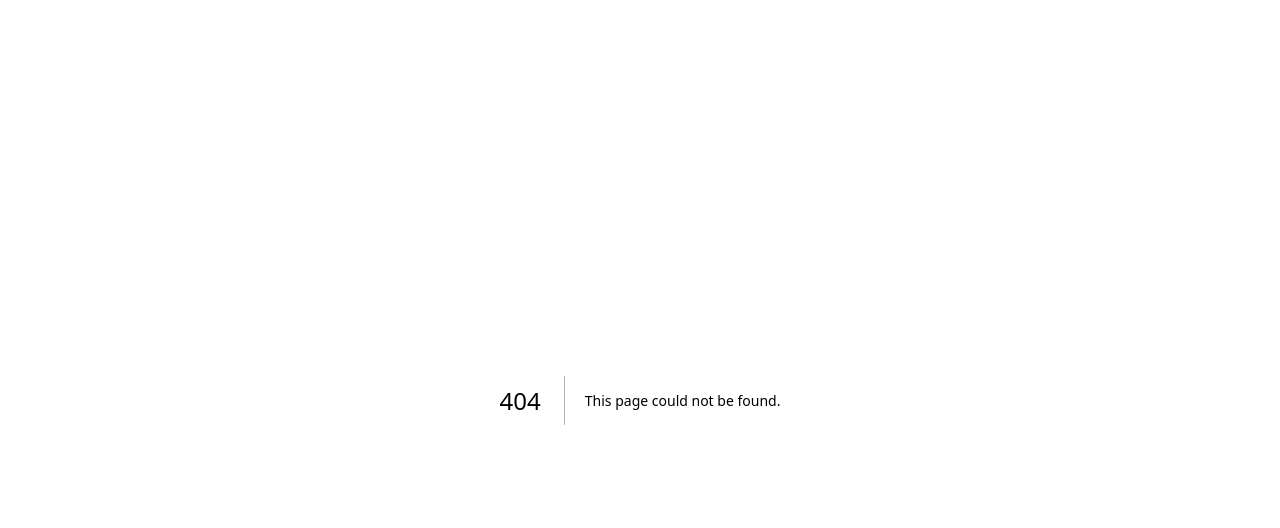
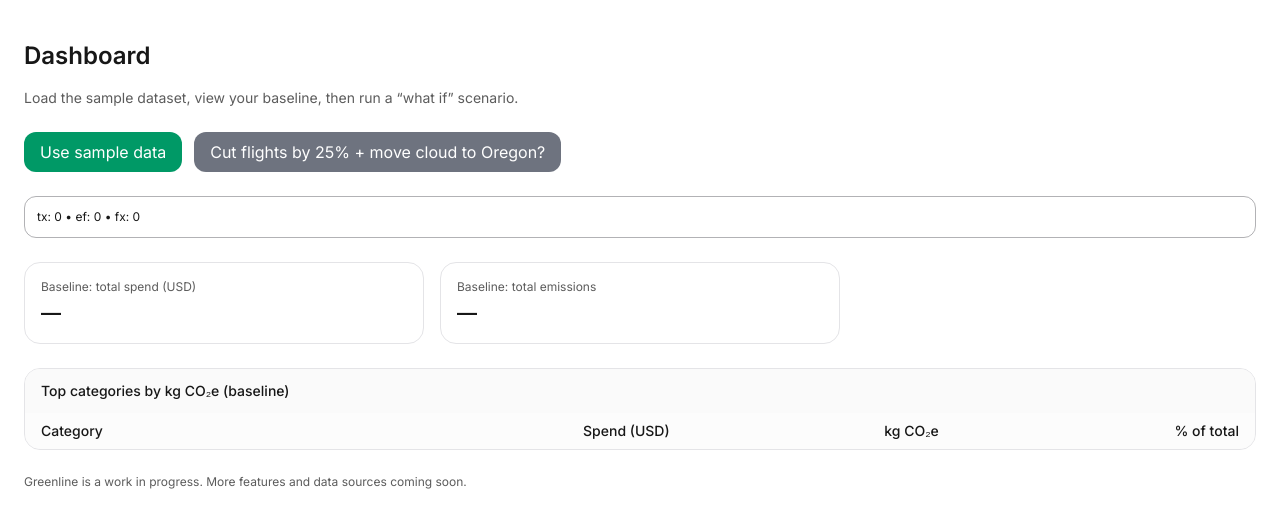
Before and after one commit to adam1sm/bGreen, a Next.js app: page /try in a window 1280 px wide. Before the commit this address had no page. Shown: the top 528 px of the page. Built offline with nearby package versions, Linux system fonts and the light colour scheme.

Commit message:
Import changes

```diff
--- a/src/app/page.tsx
+++ b/src/app/page.tsx
@@ -1,5 +1,4 @@
-
-import Hero from '@/components/Hero';
+import Hero from "../components/Hero";
 
 export default function Home() {
   return (
--- /dev/null
+++ b/src/app/try/page.tsx
@@ -0,0 +1,14 @@
+import DemoClient from "../../components/DemoClient";
+
+export default function TryPage() {
+  return (
+    <main className="min-h-screen px-6 py-10">
+      <h1 className="text-2xl font-semibold mb-4">Dashboard</h1>
+      <p className="text-sm opacity-70 mb-6">
+        Load the sample dataset, view your baseline, then run a “what if”
+        scenario.
+      </p>
+      <DemoClient />
+    </main>
+  );
+}
--- a/src/components/DemoClient.tsx
+++ b/src/components/DemoClient.tsx
@@ -1,16 +1,25 @@
 "use client";
 
 import { useMemo, useState } from "react";
-import { loadDemo } from "@/lib/data/loaders";
-import { baselineTotals, applyScenario } from "@/lib/data/math";
+import { loadDemo } from "../lib/data/loaders";
+import { baselineTotals, applyScenario } from "../lib/data/math";
 
 type Totals = ReturnType<typeof baselineTotals>;
 
 const scenario = {
   title: "Cut flights by 25% + move cloud to Oregon?",
   steps: [
-    { action: "scale_category_spend", category: "Travel-Air", scale_factor: 0.75 },
-    { action: "region_override_for_category", category: "Cloud/IT", from_region: "ANY", to_region: "US-OR" },
+    {
+      action: "scale_category_spend",
+      category: "Travel-Air",
+      scale_factor: 0.75,
+    },
+    {
+      action: "region_override_for_category",
+      category: "Cloud/IT",
+      from_region: "ANY",
+      to_region: "US-OR",
+    },
   ],
 };
 
@@ -51,7 +60,9 @@ export default function DemoClient() {
       setTimeout(() => setRevealing(false), 1000);
     } catch (e: any) {
       setError(e?.message || String(e));
-      setTx(null); setEf(null); setFx(null);
+      setTx(null);
+      setEf(null);
+      setFx(null);
     } finally {
       setLoading(false);
     }
@@ -104,12 +115,18 @@ export default function DemoClient() {
 
       {/* Credibility panel (simple counts + expandable raw row) */}
       <div className="text-xs p-3 rounded-xl border border-zinc-700/40">
-        <div>tx: {tx?.length ?? 0} • ef: {ef?.length ?? 0} • fx: {fx?.length ?? 0}</div>
+        <div>
+          tx: {tx?.length ?? 0} • ef: {ef?.length ?? 0} • fx: {fx?.length ?? 0}
+        </div>
         {error && <div className="text-red-500 mt-1">Error: {error}</div>}
         {tx && tx.length > 0 && (
           <details className="mt-2">
-            <summary className="cursor-pointer">See an example transaction entry</summary>
-            <pre className="mt-2 overflow-auto">{JSON.stringify(tx[0], null, 2)}</pre>
+            <summary className="cursor-pointer">
+              See an example transaction entry
+            </summary>
+            <pre className="mt-2 overflow-auto">
+              {JSON.stringify(tx[0], null, 2)}
+            </pre>
           </details>
         )}
       </div>
@@ -118,12 +135,20 @@ export default function DemoClient() {
       <div className="grid grid-cols-1 md:grid-cols-3 gap-4">
         <Tile
           title="Baseline: total spend (USD)"
-          value={!base || revealing ? "—" : `$${Math.round(base.totalUSD).toLocaleString()}`}
+          value={
+            !base || revealing
+              ? "—"
+              : `$${Math.round(base.totalUSD).toLocaleString()}`
+          }
           loading={loading || revealing}
         />
         <Tile
           title="Baseline: total emissions"
-          value={!base || revealing ? "—" : `${Math.round(base.totalKg).toLocaleString()} kg CO₂e`}
+          value={
+            !base || revealing
+              ? "—"
+              : `${Math.round(base.totalKg).toLocaleString()} kg CO₂e`
+          }
           loading={loading || revealing}
         />
         {showScenarioCols && (
@@ -131,7 +156,9 @@ export default function DemoClient() {
             title="Scenario delta"
             value={
               after
-                ? `↓ ${((1 - after.totalKg / (base!.totalKg)) * 100).toFixed(1)}% decrease`
+                ? `↓ ${((1 - after.totalKg / base!.totalKg) * 100).toFixed(
+                    1
+                  )}% decrease`
                 : "—"
             }
             accent={!!after}
@@ -158,35 +185,62 @@ export default function DemoClient() {
             </tr>
           </thead>
           <tbody>
-            {(loading || revealing)
+            {loading || revealing
               ? Array.from({ length: 8 }).map((_, i) => (
-                  <tr key={`skeleton-${i}`} className="border-t border-zinc-200 dark:border-zinc-800 animate-pulse">
-                    <Td><div className="h-4 w-40 rounded bg-zinc-200 dark:bg-zinc-800" /></Td>
-                    <Td className="text-right"><div className="ml-auto h-4 w-24 rounded bg-zinc-200 dark:bg-zinc-800" /></Td>
-                    <Td className="text-right"><div className="ml-auto h-4 w-20 rounded bg-zinc-200 dark:bg-zinc-800" /></Td>
-                    <Td className="text-right"><div className="ml-auto h-4 w-16 rounded bg-zinc-200 dark:bg-zinc-800" /></Td>
+                  <tr
+                    key={`skeleton-${i}`}
+                    className="border-t border-zinc-200 dark:border-zinc-800 animate-pulse"
+                  >
+                    <Td>
+                      <div className="h-4 w-40 rounded bg-zinc-200 dark:bg-zinc-800" />
+                    </Td>
+                    <Td className="text-right">
+                      <div className="ml-auto h-4 w-24 rounded bg-zinc-200 dark:bg-zinc-800" />
+                    </Td>
+                    <Td className="text-right">
+                      <div className="ml-auto h-4 w-20 rounded bg-zinc-200 dark:bg-zinc-800" />
+                    </Td>
+                    <Td className="text-right">
+                      <div className="ml-auto h-4 w-16 rounded bg-zinc-200 dark:bg-zinc-800" />
+                    </Td>
                     {showScenarioCols && (
                       <>
-                        <Td className="text-right"><div className="ml-auto h-4 w-20 rounded bg-zinc-200 dark:bg-zinc-800" /></Td>
-                        <Td className="text-right"><div className="ml-auto h-4 w-14 rounded bg-zinc-200 dark:bg-zinc-800" /></Td>
+                        <Td className="text-right">
+                          <div className="ml-auto h-4 w-20 rounded bg-zinc-200 dark:bg-zinc-800" />
+                        </Td>
+                        <Td className="text-right">
+                          <div className="ml-auto h-4 w-14 rounded bg-zinc-200 dark:bg-zinc-800" />
+                        </Td>
                       </>
                     )}
                   </tr>
                 ))
               : rows.map((r) => {
-                const afterKg = after?.byCat?.[r.category]?.kg as number | undefined;
+                  const afterKg = after?.byCat?.[r.category]?.kg as
+                    | number
+                    | undefined;
                   const hasAfter = typeof afterKg === "number";
 
                   const deltaRaw = hasAfter ? afterKg - r.kg : undefined;
                   const deltaRounded =
-                  typeof deltaRaw === "number" ? Math.round(deltaRaw) : undefined;
-                const showDelta = typeof deltaRounded === "number" && deltaRounded !== 0;
+                    typeof deltaRaw === "number"
+                      ? Math.round(deltaRaw)
+                      : undefined;
+                  const showDelta =
+                    typeof deltaRounded === "number" && deltaRounded !== 0;
 
                   return (
-                  <tr key={r.category} className="border-t border-zinc-200 dark:border-zinc-800">
+                    <tr
+                      key={r.category}
+                      className="border-t border-zinc-200 dark:border-zinc-800"
+                    >
                       <Td>{r.category}</Td>
-                    <Td className="text-right">${Math.round(r.usd).toLocaleString()}</Td>
-                    <Td className="text-right">{Math.round(r.kg).toLocaleString()}</Td>
+                      <Td className="text-right">
+                        ${Math.round(r.usd).toLocaleString()}
+                      </Td>
+                      <Td className="text-right">
+                        {Math.round(r.kg).toLocaleString()}
+                      </Td>
                       <Td className="text-right">{r.kg_perc.toFixed(1)}%</Td>
 
                       {showScenarioCols && (
@@ -195,27 +249,35 @@ export default function DemoClient() {
                           <Td className="text-right">
                             {revealingScenario ? (
                               <div className="ml-auto h-4 w-20 rounded bg-zinc-200 dark:bg-zinc-800 animate-pulse" />
+                            ) : hasAfter ? (
+                              Math.round(afterKg!).toLocaleString()
                             ) : (
-                            hasAfter ? Math.round(afterKg!).toLocaleString() : "\u00A0"
+                              "\u00A0"
                             )}
                           </Td>
 
                           {/* Δ kg — blank when 0 */}
                           <Td
                             className={`text-right ${
-                            !revealingScenario && showDelta && deltaRounded! < 0
+                              !revealingScenario &&
+                              showDelta &&
+                              deltaRounded! < 0
                                 ? "text-emerald-600"
                                 : ""
                             } ${
-                            !revealingScenario && showDelta && deltaRounded! > 0
+                              !revealingScenario &&
+                              showDelta &&
+                              deltaRounded! > 0
                                 ? "text-rose-500"
                                 : ""
                             }`}
                           >
                             {revealingScenario ? (
                               <div className="ml-auto h-4 w-14 rounded bg-zinc-200 dark:bg-zinc-800 animate-pulse" />
+                            ) : showDelta ? (
+                              deltaRounded!.toLocaleString()
                             ) : (
-                            showDelta ? deltaRounded!.toLocaleString() : "\u00A0"
+                              "\u00A0"
                             )}
                           </Td>
                         </>
@@ -228,7 +290,8 @@ export default function DemoClient() {
       </div>
 
       <p className="text-xs opacity-70">
-        Greenline is a work in progress. More features and data sources coming soon.
+        Greenline is a work in progress. More features and data sources coming
+        soon.
       </p>
     </div>
   );
@@ -259,16 +322,30 @@ function Tile({
       {loading ? (
         <div className="mt-2 h-6 w-28 rounded bg-zinc-200 dark:bg-zinc-800 animate-pulse" />
       ) : (
-        <div className={`text-xl font-semibold mt-1 ${valueClassName}`}>{value}</div>
+        <div className={`text-xl font-semibold mt-1 ${valueClassName}`}>
+          {value}
+        </div>
       )}
     </div>
   );
 }
 
-function Th({ children, className = "" }: { children: any; className?: string }) {
+function Th({
+  children,
+  className = "",
+}: {
+  children: any;
+  className?: string;
+}) {
   return <th className={`px-4 py-2 font-medium ${className}`}>{children}</th>;
 }
 
-function Td({ children, className = "" }: { children: any; className?: string }) {
+function Td({
+  children,
+  className = "",
+}: {
+  children: any;
+  className?: string;
+}) {
   return <td className={`px-4 py-2 ${className}`}>{children}</td>;
 }
```
Lines whose indentation alone changed are shown as unchanged.
